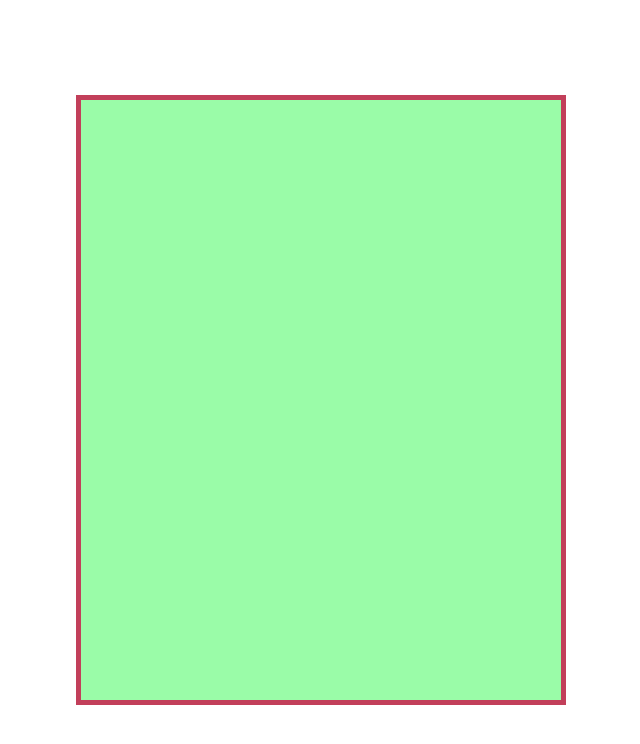
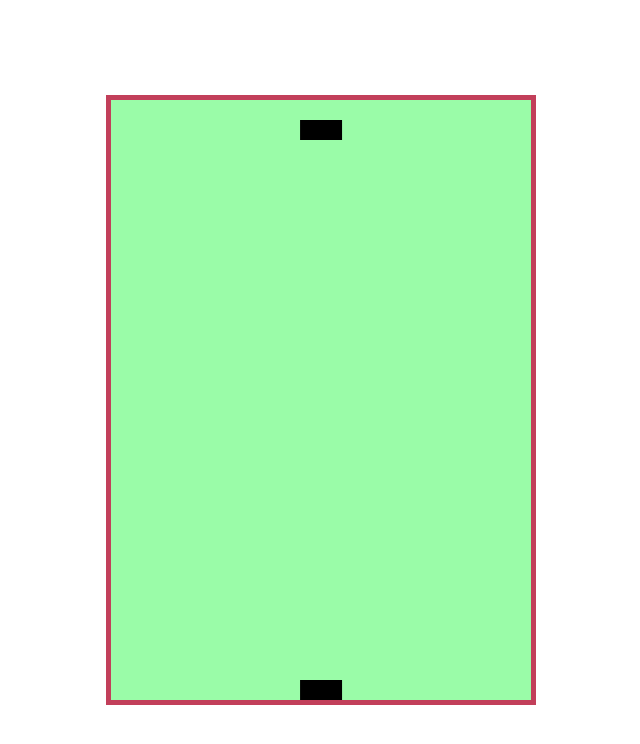
Before and after one commit to itsxavilol55/tetris, a website built with Vite: page index.html in a window 1280 px wide. Shown: the whole page, without its empty margins (319-959 px from the left). Built offline with nearby package versions, Linux system fonts and the light colour scheme.

Commit message:
cae pieza

```diff
--- a/index.html
+++ b/index.html
@@ -9,7 +9,12 @@
   </head>
   <body>
     <div>
-      <canvas id="canvas"></canvas>
+      <canvas
+        id="canvas"
+        preserveAspectRatio="none"
+        width="400"
+        height="600"
+      ></canvas>
     </div>
   </body>
 </html>
--- a/main.js
+++ b/main.js
@@ -1,7 +1,45 @@
 import './style.css'
 const size = 20;
-const columnas = 24;
+const columnas = 21;
 const filas = 30;
+const totalWidth = size * columnas;
+const totalHeight = size * filas;
+let posX = 9;
+let posY = 0;
 const canvas = document.getElementById("canvas");
-canvas.style.width = size * columnas + "px";
-canvas.style.height = (size * filas) + "px";
+const ctx = canvas.getContext("2d");
+canvas.style.width = totalWidth + "px";
+canvas.style.height = totalHeight + "px";
+juego();
+function juego() {
+    posY = 0;
+    caePieza();
+}
+function caePieza() {
+    dibuja();
+    if (compara())
+        return;
+    const promesa = new Promise((resolve) => {
+        setTimeout(() => {
+            borraPieza();
+            resolve();
+        }, 250);
+    });
+    promesa.then(() => caePieza());
+}
+function dibuja() {
+    ctx.beginPath();
+    ctx.fillRect(posX * size, posY * size, size * 2, size);
+}
+function borraPieza() {
+    ctx.clearRect(posX * size, posY * size, size * 2, size);
+    posY++;
+    ctx.closePath();
+}
+function compara() {
+    if (posY * size >= canvas.height - size) {
+        juego();
+        return true;
+    }
+    return false;
+}
```
